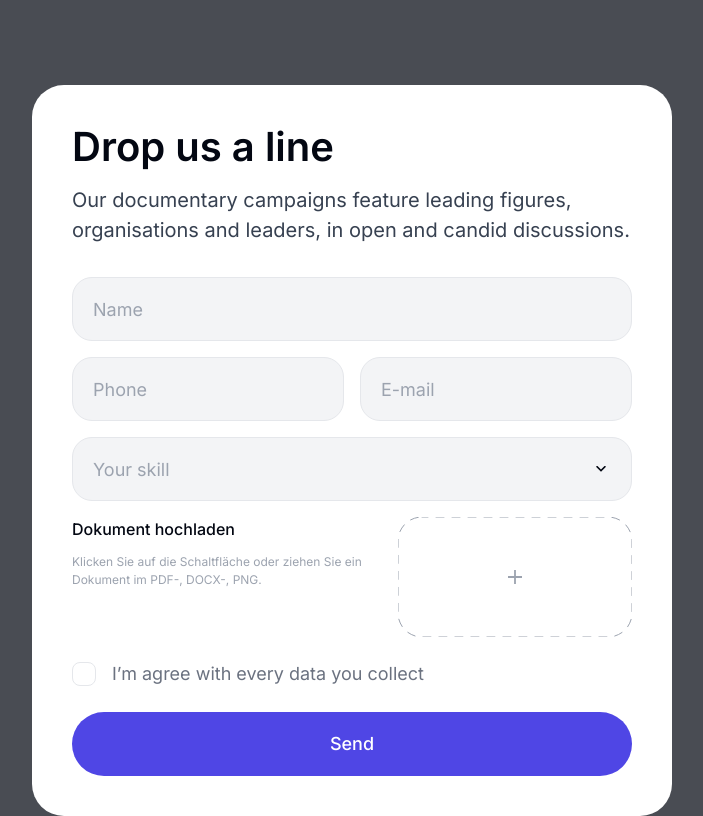
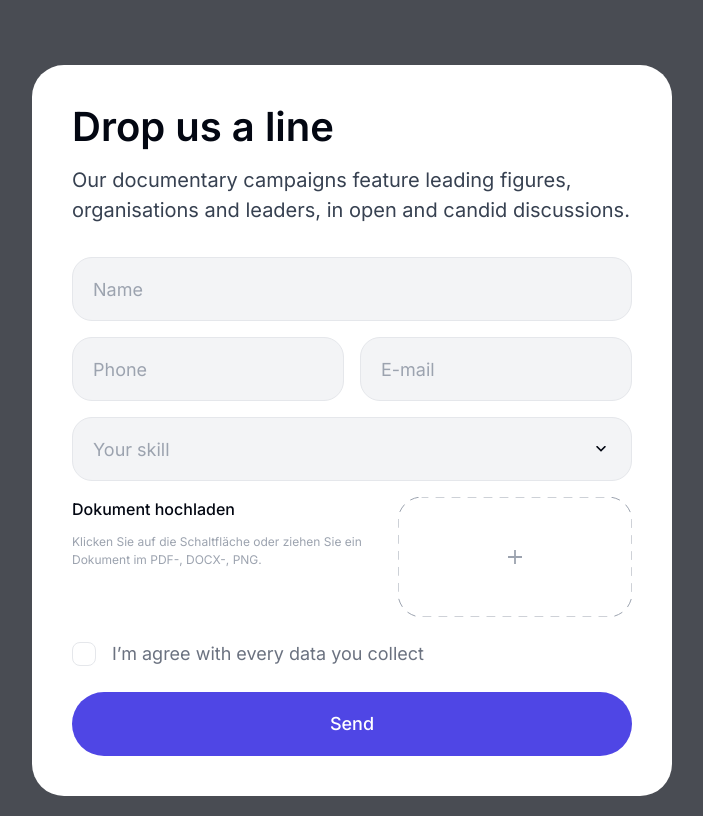
Before and after one commit to benJi-002/test-form, a Next.js app: page / in a window 1280 px wide. Shown: the whole page, without its empty margins (288-991 px from the left). Built offline with nearby package versions, Linux system fonts and the light colour scheme.

Commit message:
Fixed styles 1.0.1

```diff
--- a/src/app/globals.css
+++ b/src/app/globals.css
@@ -2,19 +2,6 @@
 @tailwind components;
 @tailwind utilities;
 
-:root {
-  --background-color: 3, 7, 18, 0.72;
+body {
+  @apply mt-[65px] !bg-background flex justify-center
 }
-
-body {
-  margin-top: 85px;
-  background: rgba(var(--background-color)) !important;
-  display: flex;
-  justify-content: center;
-}
-
-@layer utilities {
-  .text-balance {
-    text-wrap: balance;
-  }
-}
--- a/tailwind.config.js
+++ b/tailwind.config.js
@@ -36,7 +36,8 @@ module.exports = {
         'check-gray': '#6B7280',
         'purple': '#4F46E5',
         'hover-purple': '#6366F1',
-        'error': '#FF2525'
+        'error': '#FF2525',
+        'background': 'rgba(3, 7, 18, 0.72)'
       },
       rotate: {
         'arrow': ''
```
